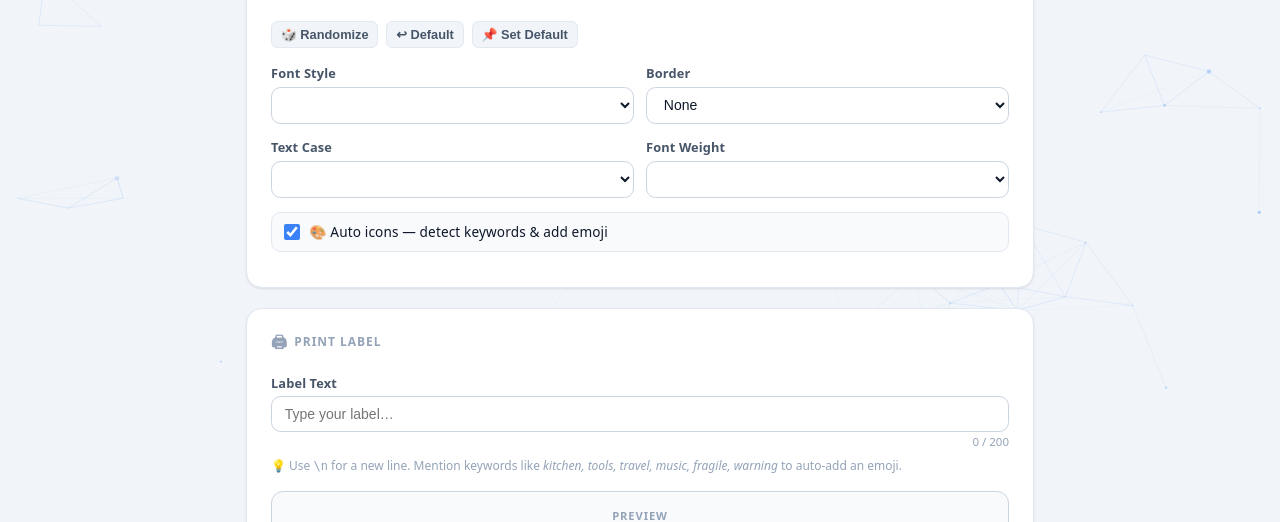
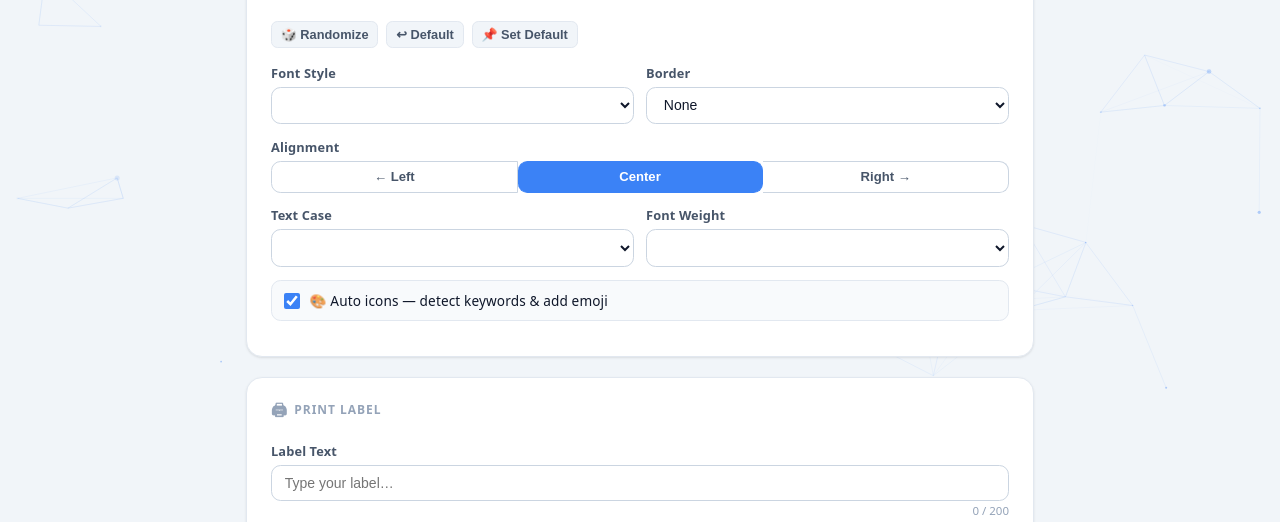
Before and after one commit to sholder89/voice-label-printer, a Flask app: template client/templates/index.html in a window 1280 px wide. Shown: the part 384-906 px from the top of the page. Run offline with Flask 3, Linux system fonts and the light colour scheme; the template is opened without the code that fills it: most values are stand-ins (such as "Sample title", 1, 10 or a date in 2020); a database or web service that is not in the repository returns one stand-in record (values such as "Sample title"); data that the repository does not hold is empty; parts of the project's set-up code (start-up, migrations or seed data) failed here and were passed over.

Commit message:
Add text alignment (Left / Center / Right) and fix \n in title case
- Alignment button group in UI; wired through preview, print, voice loop,
  default style save/restore, and status sync
- render_label / print_label accept text_align param; x-position and PIL
  align attribute both updated for left/center/right
- Fix _smart_title stripping newlines by processing each line independently
- server VALID allowlist updated for text_align

Co-Authored-By: Claude Sonnet 4.6 <noreply@anthropic.com>

```diff
--- a/client/app.py
+++ b/client/app.py
@@ -43,7 +43,7 @@ if _m:
     _TG_TOKEN, _TG_CHAT = _m.group(1), _m.group(2)
 
 # Keys persisted to / loaded from settings.json
-_SETTINGS_KEYS = ("printer", "size", "font_style", "font_weight", "border", "text_case", "icons", "style_preset", "qr_show_text", "default_style")
+_SETTINGS_KEYS = ("printer", "size", "font_style", "font_weight", "border", "text_case", "text_align", "icons", "style_preset", "qr_show_text", "default_style")
 _APP_DIR       = os.path.dirname(os.path.abspath(__file__))
 
 # Store data in %APPDATA%\LabelPrinter — avoids OneDrive sync interference.
@@ -79,6 +79,7 @@ state = {
     "font_weight":  os.environ.get("DEFAULT_FONT_WEIGHT", "bold"),
     "border":       os.environ.get("DEFAULT_BORDER", "none"),
     "text_case":    os.environ.get("DEFAULT_TEXT_CASE", "none"),
+    "text_align":   "center",
     "style_preset": "none",
     "icons":        True,
     "qr_show_text":   True,
@@ -578,7 +579,7 @@ def test_telegram():
 @app.route("/config", methods=["POST"])
 def set_config():
     data = request.get_json(silent=True) or {}
-    for key in ("printer", "size", "font_style", "font_weight", "border", "text_case", "style_preset"):
+    for key in ("printer", "size", "font_style", "font_weight", "border", "text_case", "text_align", "style_preset"):
         if key in data:
             state[key] = data[key]
     if "icons" in data:
@@ -597,6 +598,7 @@ def preview():
     font_weight  = request.args.get("font_weight",  state["font_weight"])
     border       = request.args.get("border",       state["border"])
     text_case    = request.args.get("text_case",    state["text_case"])
+    text_align   = request.args.get("text_align",   state["text_align"])
     style_preset = request.args.get("style_preset", state["style_preset"])
     icons        = request.args.get("icons", str(state["icons"])).lower() not in ("false", "0")
     qr_show_text = request.args.get("qr_show_text", str(state["qr_show_text"])).lower() not in ("false", "0")
@@ -606,7 +608,8 @@ def preview():
     w, h = render_dimensions(size)
     img  = render_label(text, w, h, dpi=203, font_style=font_style, border=border,
                         icons=icons, text_case=text_case, style_preset=style_preset,
-                        font_weight=font_weight, qr_show_text=qr_show_text)
+                        font_weight=font_weight, qr_show_text=qr_show_text,
+                        text_align=text_align)
     buf  = io.BytesIO()
     img.save(buf, format="PNG")
     buf.seek(0)
@@ -623,6 +626,7 @@ def manual_print():
     font_weight = data.get("font_weight", state["font_weight"])
     border       = data.get("border",       state["border"])
     text_case    = data.get("text_case",    state["text_case"])
+    text_align   = data.get("text_align",   state["text_align"])
     style_preset = data.get("style_preset", state["style_preset"])
     icons        = data.get("icons",        state["icons"])
     qr_show_text = data.get("qr_show_text", state["qr_show_text"])
@@ -638,7 +642,7 @@ def manual_print():
                 time.sleep(0.5)
             print_label(text, printer, size, font_style=font_style, font_weight=font_weight,
                         border=border, icons=icons, text_case=text_case, style_preset=style_preset,
-                        qr_show_text=qr_show_text)
+                        qr_show_text=qr_show_text, text_align=text_align)
         status_label = "ok" if copies == 1 else f"ok ×{copies}"
         _record(text, size, status_label, font_style=font_style, font_weight=font_weight,
                 border=border, text_case=text_case, style_preset=style_preset, icons=icons)
@@ -667,7 +671,7 @@ def get_default_style():
 @app.route("/style/default", methods=["POST"])
 def set_default_style():
     data = request.get_json(force=True) or {}
-    allowed = {"style_preset", "font_style", "font_weight", "border", "text_case", "icons"}
+    allowed = {"style_preset", "font_style", "font_weight", "border", "text_case", "text_align", "icons"}
     style = {k: v for k, v in data.items() if k in allowed}
     state["default_style"] = style
     _save_settings()
@@ -729,6 +733,7 @@ def status():
         "font_weight": state["font_weight"],
         "border":      state["border"],
         "text_case":    state["text_case"],
+        "text_align":   state["text_align"],
         "style_preset": state["style_preset"],
         "icons":        state["icons"],
         "qr_show_text": state["qr_show_text"],
@@ -802,6 +807,7 @@ def poll_loop():
                             border=state["border"],
                             icons=state["icons"],
                             text_case=state["text_case"],
+                            text_align=state["text_align"],
                             style_preset=state["style_preset"],
                             qr_show_text=state["qr_show_text"],
                         )
--- a/client/printer.py
+++ b/client/printer.py
@@ -314,6 +314,7 @@ def render_label(
     style_preset: str = "none",
     font_weight: str = "bold",
     qr_show_text: bool = True,
+    text_align: str = "center",
 ) -> Image.Image:
     w_px = int(width_in * dpi)
     h_px = int(height_in * dpi)
@@ -399,10 +400,17 @@ def render_label(
     wrapped, font = _fit_text(text, text_area_w, text_area_h, font_style, fill, font_weight)
     joined  = "\n".join(wrapped)
 
-    bb = draw.multiline_textbbox((0, 0), joined, font=font, align="center")
-    x  = text_x0 + (text_area_w - (bb[2] - bb[0])) / 2 - bb[0]
-    y  = text_y0 + (text_area_h - (bb[3] - bb[1])) / 2 - bb[1]
-    draw.multiline_text((x, y), joined, fill="black", font=font, align="center")
+    align = text_align if text_align in ("left", "center", "right") else "center"
+    bb  = draw.multiline_textbbox((0, 0), joined, font=font, align=align)
+    bw, bh = bb[2] - bb[0], bb[3] - bb[1]
+    if align == "left":
+        x = text_x0
+    elif align == "right":
+        x = text_x0 + text_area_w - bw
+    else:
+        x = text_x0 + (text_area_w - bw) / 2 - bb[0]
+    y = text_y0 + (text_area_h - bh) / 2 - bb[1]
+    draw.multiline_text((x, y), joined, fill="black", font=font, align=align)
 
     if icon:
         _draw_icon(img, icon, icon_x, icon_y, icon_size)
@@ -426,6 +434,7 @@ def print_label(
     style_preset: str = "none",
     font_weight: str = "bold",
     qr_show_text: bool = True,
+    text_align: str = "center",
 ):
     if not WIN32_AVAILABLE:
         raise RuntimeError("pywin32 is not installed — cannot print")
@@ -491,7 +500,8 @@ def print_label(
             # Always render landscape (long side as image width, text fills it).
             img = render_label(text, height_in, width_in, dpi,
                                font_style, border, icons, text_case,
-                               style_preset, font_weight, qr_show_text)
+                               style_preset, font_weight, qr_show_text,
+                               text_align)
 
             if dc_landscape:
                 # DC is already landscape — draw directly, no rotation needed.
@@ -505,7 +515,8 @@ def print_label(
         else:
             img = render_label(text, width_in, height_in, dpi,
                                font_style, border, icons, text_case,
-                               style_preset, font_weight, qr_show_text)
+                               style_preset, font_weight, qr_show_text,
+                               text_align)
             render_w = calc_w
             render_h = calc_h
 
@@ -825,7 +836,7 @@ def _smart_title(text: str) -> str:
             return word
         # Only raise the first character — don't touch the rest
         return word[0].upper() + word[1:].lower()
-    return " ".join(_cap(w) for w in text.split())
+    return "\n".join(" ".join(_cap(w) for w in line.split()) for line in text.split("\n"))
 
 
 def _apply_case(text: str, case: str) -> str:
--- a/client/templates/index.html
+++ b/client/templates/index.html
@@ -194,6 +194,17 @@ select:focus, input:focus {
 }
 
 .grid-2 { display: grid; grid-template-columns: 1fr 1fr; gap: .75rem; }
+.align-btns { display:flex; margin-bottom:.85rem; }
+.align-btns button {
+  flex:1; padding:.48rem .5rem; font-size:.82rem; font-weight:600;
+  background:var(--surface); color:var(--text2);
+  border:1px solid var(--border2); cursor:pointer; transition:background .15s, color .15s;
+}
+.align-btns button:first-child { border-radius:.6rem 0 0 .6rem; }
+.align-btns button:last-child  { border-radius:0 .6rem .6rem 0; }
+.align-btns button:not(:first-child) { border-left:none; }
+.align-btns button.active { background:var(--accent); color:#fff; border-color:var(--accent); }
+.align-btns button:hover:not(.active) { background:var(--btn-sec-bg); }
 
 /* ── Buttons ──────────────────────────────────────────────────────────── */
 button {
@@ -567,6 +578,16 @@ tr.hist-row:hover td { background: var(--surface2) !important; }
         </div>
       </div><!-- end #style-overrides -->
 
+      <!-- Alignment -->
+      <div>
+        <label>Alignment</label>
+        <div class="align-btns" id="align-btns">
+          <button data-align="left"   onclick="setTextAlign('left')"   {% if state.text_align == 'left'   %}class="active"{% endif %}>&#8592; Left</button>
+          <button data-align="center" onclick="setTextAlign('center')" {% if state.text_align != 'left' and state.text_align != 'right' %}class="active"{% endif %}>Center</button>
+          <button data-align="right"  onclick="setTextAlign('right')"  {% if state.text_align == 'right'  %}class="active"{% endif %}>Right &#8594;</button>
+        </div>
+      </div>
+
       <!-- Text Case + Font Weight always available regardless of preset -->
       <div class="grid-2">
         <div>
@@ -805,6 +826,15 @@ function updateCharCount() {
 }
 
 /* ── Settings ─────────────────────────────────────────────────────────── */
+function getTextAlign() {
+  return document.querySelector('#align-btns button.active')?.dataset.align || 'center';
+}
+function setTextAlign(val) {
+  document.querySelectorAll('#align-btns button').forEach(b =>
+    b.classList.toggle('active', b.dataset.align === val));
+  saveConfig();
+}
+
 function getSettings() {
   return {
     printer:      document.getElementById('sel-printer').value,
@@ -813,6 +843,7 @@ function getSettings() {
     font_weight:  document.getElementById('sel-font-weight').value,
     border:       document.getElementById('sel-border').value,
     text_case:    document.getElementById('sel-text-case').value,
+    text_align:   getTextAlign(),
     style_preset: document.getElementById('sel-style-preset').value,
     icons:        document.getElementById('chk-icons').checked,
     qr_show_text: document.getElementById('chk-qr-text').checked,
@@ -910,7 +941,7 @@ function refreshPreview() {
   const s    = getSettings();
   const text = getPrintText();
   document.getElementById('preview-img').src =
-    `/preview?text=${encodeURIComponent(text)}&size=${s.size}&font_style=${s.font_style}&font_weight=${s.font_weight}&border=${s.border}&text_case=${s.text_case}&style_preset=${s.style_preset}&icons=${s.icons}&qr_show_text=${s.qr_show_text}&t=${Date.now()}`;
+    `/preview?text=${encodeURIComponent(text)}&size=${s.size}&font_style=${s.font_style}&font_weight=${s.font_weight}&border=${s.border}&text_case=${s.text_case}&text_align=${s.text_align}&style_preset=${s.style_preset}&icons=${s.icons}&qr_show_text=${s.qr_show_text}&t=${Date.now()}`;
 }
 
 function saveConfig() {
@@ -1233,6 +1264,7 @@ function _applyStyleFields(s) {
   if (s.font_weight  !== undefined) document.getElementById('sel-font-weight').value  = s.font_weight;
   if (s.border       !== undefined) document.getElementById('sel-border').value       = s.border;
   if (s.text_case    !== undefined) document.getElementById('sel-text-case').value    = s.text_case;
+  if (s.text_align   !== undefined) setTextAlign(s.text_align);
   if (s.icons        !== undefined) document.getElementById('chk-icons').checked      = s.icons;
   onPresetChange();
   saveConfig();
@@ -1258,6 +1290,7 @@ function setDefaultStyle() {
       font_weight:  s.font_weight,
       border:       s.border,
       text_case:    s.text_case,
+      text_align:   s.text_align,
       icons:        s.icons,
     }),
   }).then(() => toast('📌 Default style saved'));
--- a/server/app.py
+++ b/server/app.py
@@ -153,6 +153,7 @@ def post_setting():
         "border":       {"none", "thin", "thick", "double", "dashed", "dotted", "wave",
                           "ticket", "inset", "rounded", "corners"},
         "text_case":    {"none", "uppercase", "lowercase", "title", "sentence"},
+        "text_align":   {"left", "center", "right"},
         "style_preset": {"none", "bold", "elegant", "retro", "minimal", "warning",
                           "address", "windows95", "price_tag", "cassette", "blueprint", "qr_code",
                           "barcode", "name_tag", "receipt", "chalkboard"},
```
